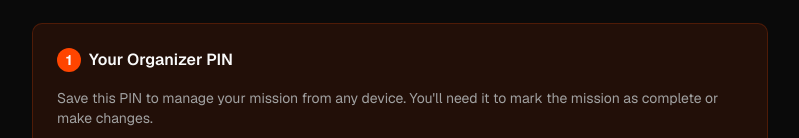
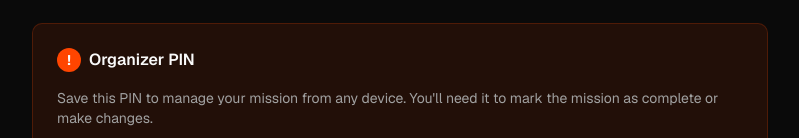
Before and after one commit to cjclarenceretiza/Project-ResQ, a Next.js app: page /missions/create in a window 1280 px wide. Shown: the part 1140-1278 px from the top of the page, without its empty margins (240-1039 px from the left). Built offline with nearby package versions, Linux system fonts and the light colour scheme.

Commit message:
made changes to organizer pin

```diff
--- a/app/missions/create/page.tsx
+++ b/app/missions/create/page.tsx
@@ -160,9 +160,9 @@ export default function CreateMissionPage() {
           <div className="bg-[#ff4500]/10 border border-[#ff4500]/20 rounded-lg p-6">
             <h3 className="font-semibold mb-4 flex items-center gap-2">
               <span className="w-6 h-6 bg-[#ff4500] text-[#ff4500]-foreground rounded-full flex items-center justify-center text-sm font-bold">
-                1
+                !
               </span>
-              Your Organizer PIN
+               Organizer PIN
             </h3>
             <p className="text-sm text-muted-foreground mb-4">
               Save this PIN to manage your mission from any device. You'll need it to mark the mission as complete or
```
